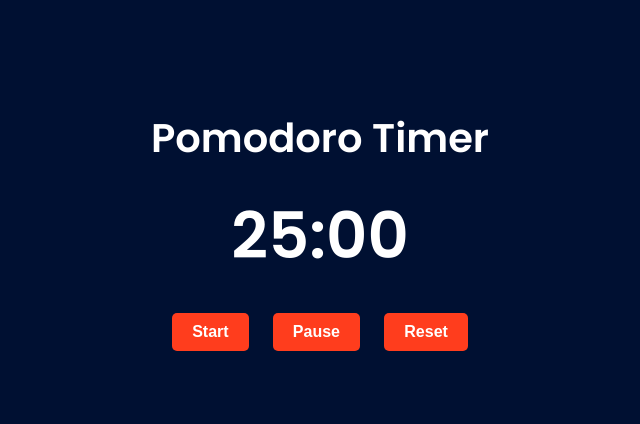
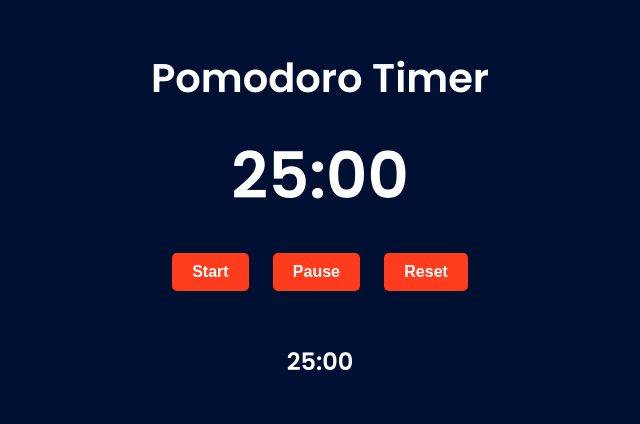
Before and after one commit to 000alimran/Pomodoro-Timer, a plain HTML site: page index.html in a window 1280 px wide. Shown: the part 179-603 px from the top of the page, without its empty margins (320-960 px from the left). Drawn offline with Linux system fonts and the light colour scheme.

Commit message:
Added graphical progress ring animation for Pomodoro Timer

```diff
--- a/index.html
+++ b/index.html
@@ -18,6 +18,22 @@
       <button id="pause">Pause</button>
       <button id="reset">Reset</button>
     </div>
+    <div class="progress-container">
+        <svg class="progress-ring" width="120" height="120">
+          <circle
+            class="progress-ring__circle"
+            cx="60"
+            cy="60"
+            r="50"
+            stroke-width="10"
+            fill="transparent"
+          />
+        </svg>
+        <div class="progress-timer">
+          <span id="progress-minutes">25</span>:<span id="progress-seconds">00</span>
+        </div>
+      </div>
+
   </div>
   <script src="script.js"></script>
 </body>
--- a/script.js
+++ b/script.js
@@ -7,16 +7,37 @@ const playBeep = () => {
   beepSound.play(); // Play the beep sound
 };
 
+// Timer variables
 let timer;
 let isRunning = false;
 let minutes = 25;
 let seconds = 0;
 
+// Progress ring variables
+const progressCircle = document.querySelector('.progress-ring__circle');
+const radius = 50; // Radius of the circle
+const circumference = 2 * Math.PI * radius;
+
+progressCircle.style.strokeDasharray = `${circumference}`;
+progressCircle.style.strokeDashoffset = `${circumference}`;
+
+// Function to update the timer display
 const updateTimerDisplay = () => {
   document.getElementById('minutes').textContent = String(minutes).padStart(2, '0');
   document.getElementById('seconds').textContent = String(seconds).padStart(2, '0');
 };
 
+// Function to update the progress circle
+const updateProgressCircle = () => {
+  const totalSeconds = 25 * 60; // Total time in seconds (25 minutes)
+  const elapsedSeconds = (25 - minutes) * 60 + (60 - seconds);
+  const progress = elapsedSeconds / totalSeconds;
+  const offset = circumference - progress * circumference;
+
+  progressCircle.style.strokeDashoffset = offset;
+};
+
+// Function to start the timer
 const startTimer = () => {
   if (!isRunning) {
     isRunning = true;
@@ -34,16 +55,19 @@ const startTimer = () => {
         seconds--;
       }
       updateTimerDisplay();
+      updateProgressCircle();
     }, 1000);
   }
 };
 
+// Function to pause the timer
 const pauseTimer = () => {
   clearInterval(timer);
   isRunning = false;
   playBeep(); // Play beep sound on pause
 };
 
+// Function to reset the timer
 const resetTimer = () => {
   clearInterval(timer);
   isRunning = false;
@@ -51,12 +75,13 @@ const resetTimer = () => {
   seconds = 0;
   playBeep(); // Play beep sound on reset
   updateTimerDisplay();
+  progressCircle.style.strokeDashoffset = `${circumference}`; // Reset the progress bar
 };
 
-// Event Listeners
+// Event listeners for buttons
 document.getElementById('start').addEventListener('click', startTimer);
 document.getElementById('pause').addEventListener('click', pauseTimer);
 document.getElementById('reset').addEventListener('click', resetTimer);
 
-// Initial display
+// Initial display setup
 updateTimerDisplay();
--- a/style.css
+++ b/style.css
@@ -56,3 +56,31 @@
         padding: 8px 15px;
     }
 }
+
+.progress-container {
+    position: relative;
+    width: 120px;
+    height: 120px;
+    margin: 0 auto;
+}
+
+.progress-ring {
+    transform: rotate(-90deg);
+}
+
+.progress-ring__circle {
+    stroke: #ff3d1d;
+    stroke-dasharray: 314; /* 2 * π * r (r = 50) */
+    stroke-dashoffset: 314; /* Initially hidden */
+    transition: stroke-dashoffset 0.35s;
+}
+
+.progress-timer {
+    position: absolute;
+    top: 50%;
+    left: 50%;
+    transform: translate(-50%, -50%);
+    font-size: 1.5rem;
+    font-weight: bold;
+    color: white;
+}
```
Lines whose indentation alone changed are shown as unchanged.
